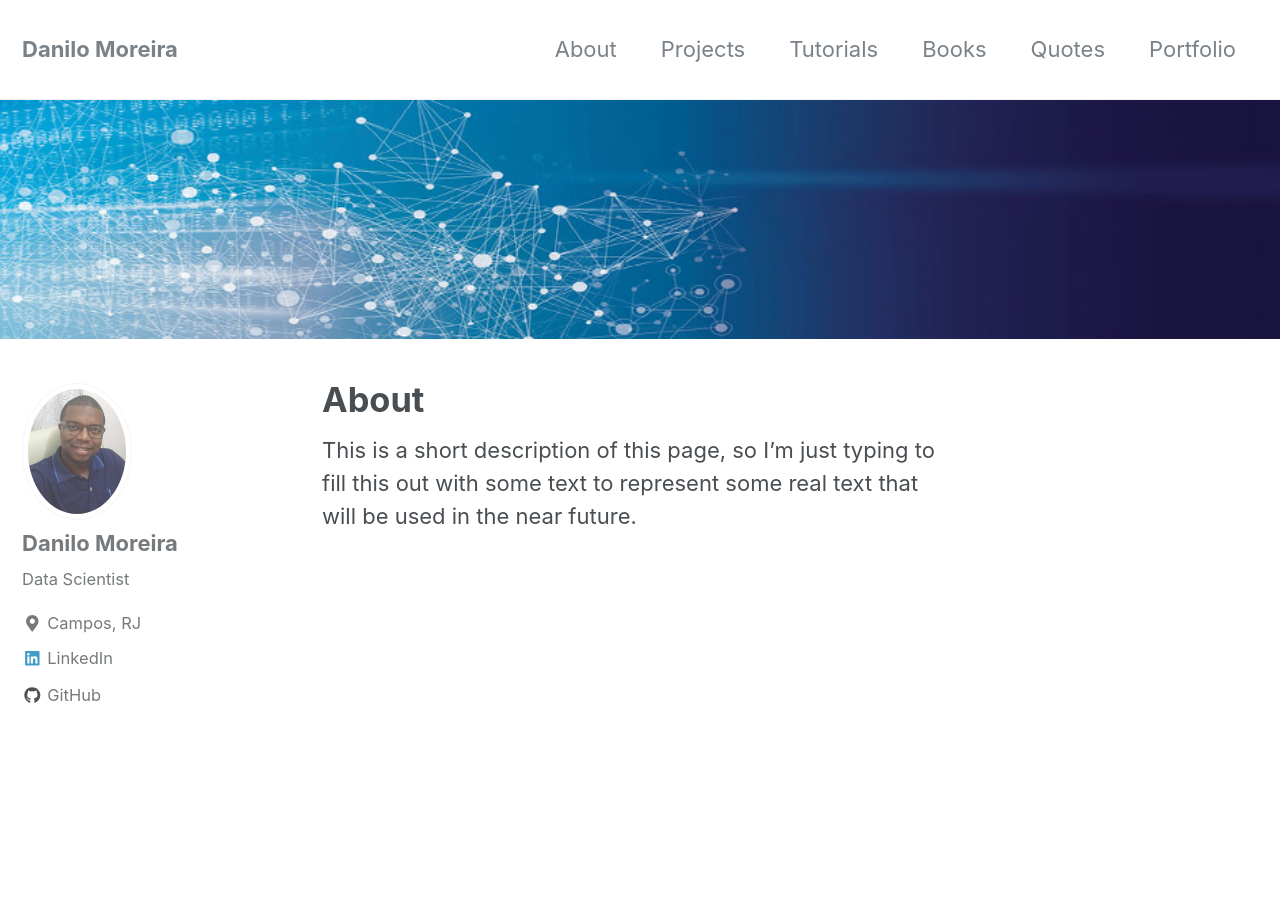
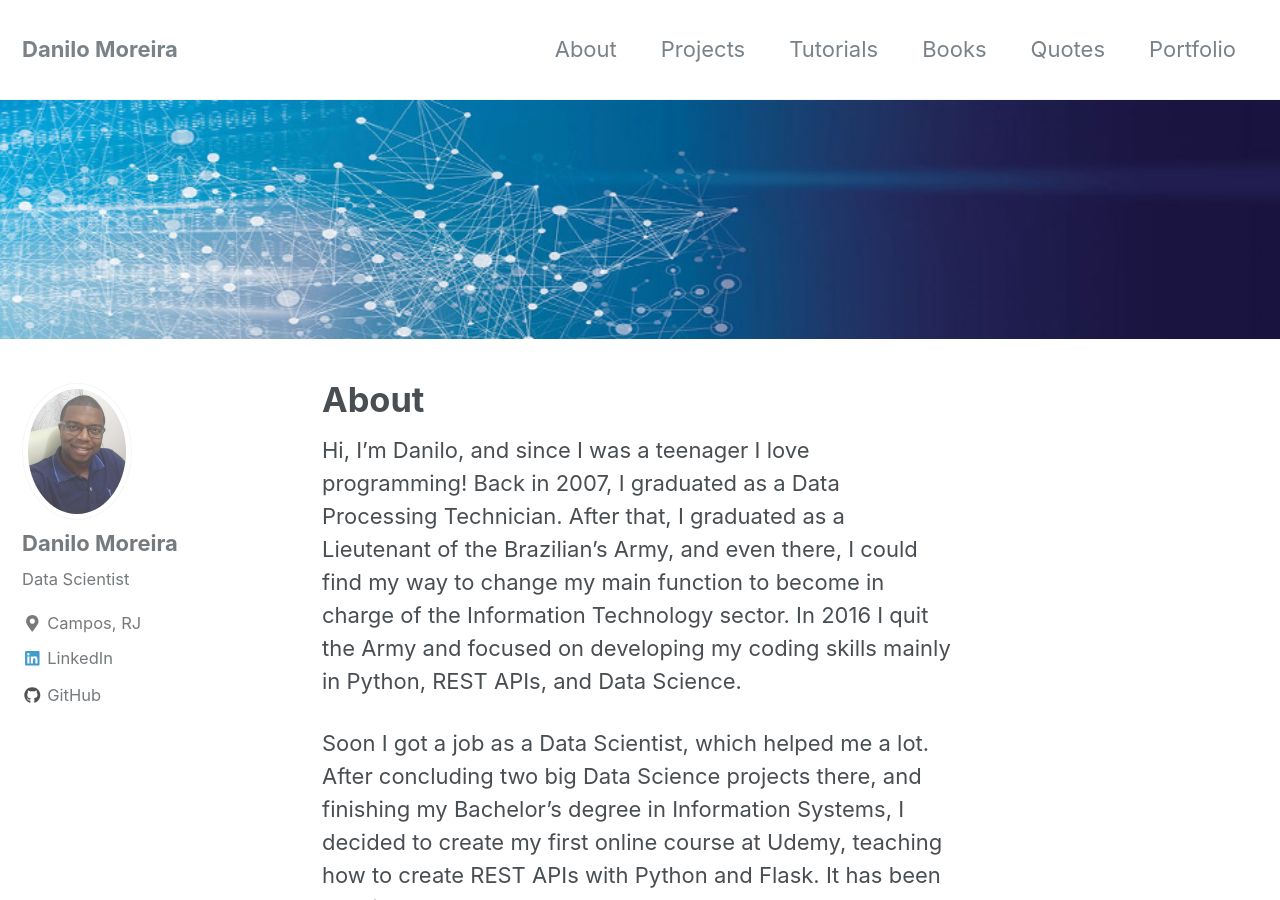
Before and after one commit to odanilomoreira/odanilomoreira.github.io, a Jekyll site: the page built from _pages/about.md, in a window 1280 px wide and 900 px high. Built offline with Jekyll 4.4.1, drawn with Linux system fonts in a browser that asks for light colours; nearby versions of some CDN libraries; some of the changed text lies outside the part shown.

Commit message:
changing about description

```diff
--- a/_pages/about.md
+++ b/_pages/about.md
@@ -7,4 +7,8 @@ header:
 
 ---
 
-This is a short description of this page, so I'm just typing to fill this out with some text to represent some real text that will be used in the near future.
+Hi, I'm Danilo, and since I was a teenager I love programming! Back in 2007, I graduated as a Data Processing Technician. After that, I graduated as a Lieutenant of the Brazilian's Army, and even there, I could find my way to change my main function to become in charge of the Information Technology sector. In 2016 I quit the Army and focused on developing my coding skills mainly in Python, REST APIs, and Data Science.
+
+Soon I got a job as a Data Scientist, which helped me a lot. After concluding two big Data Science projects there, and finishing my Bachelor's degree in Information Systems, I decided to create my first online course at Udemy, teaching how to create REST APIs with Python and Flask. It has been a major success. In less than three months I reached more than 260 students, and I figured that teaching is great for mastering the skills. That's why I'm currently creating the second course, which will be covering all aspects of Data Science and Machine Learning: since Statistics, Math, Python, Pandas, Numpy and much more.
+
+I believe that self-improvement is the key to great success in life, and be able to work abroad would be a dream coming true because I'm absolutely sure this experience will help me to grow very fast and contribute much more in return.
```
